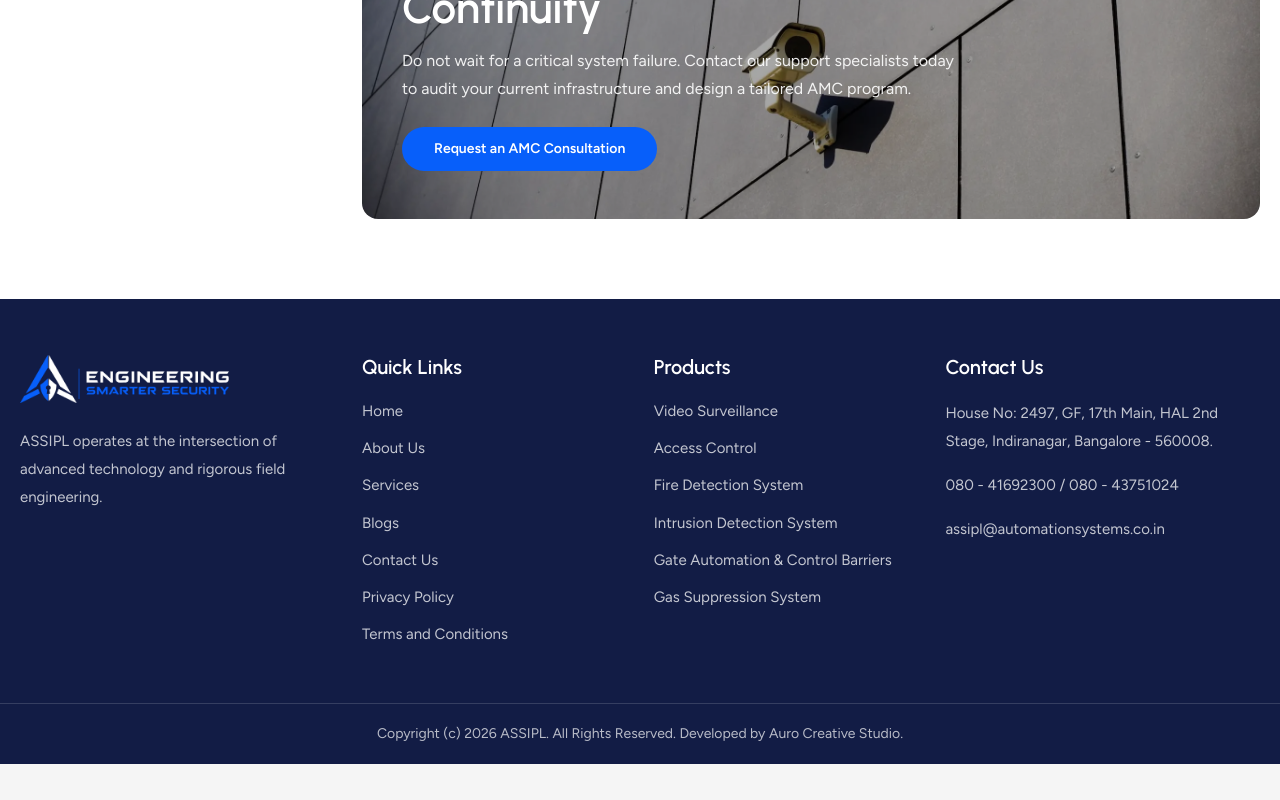
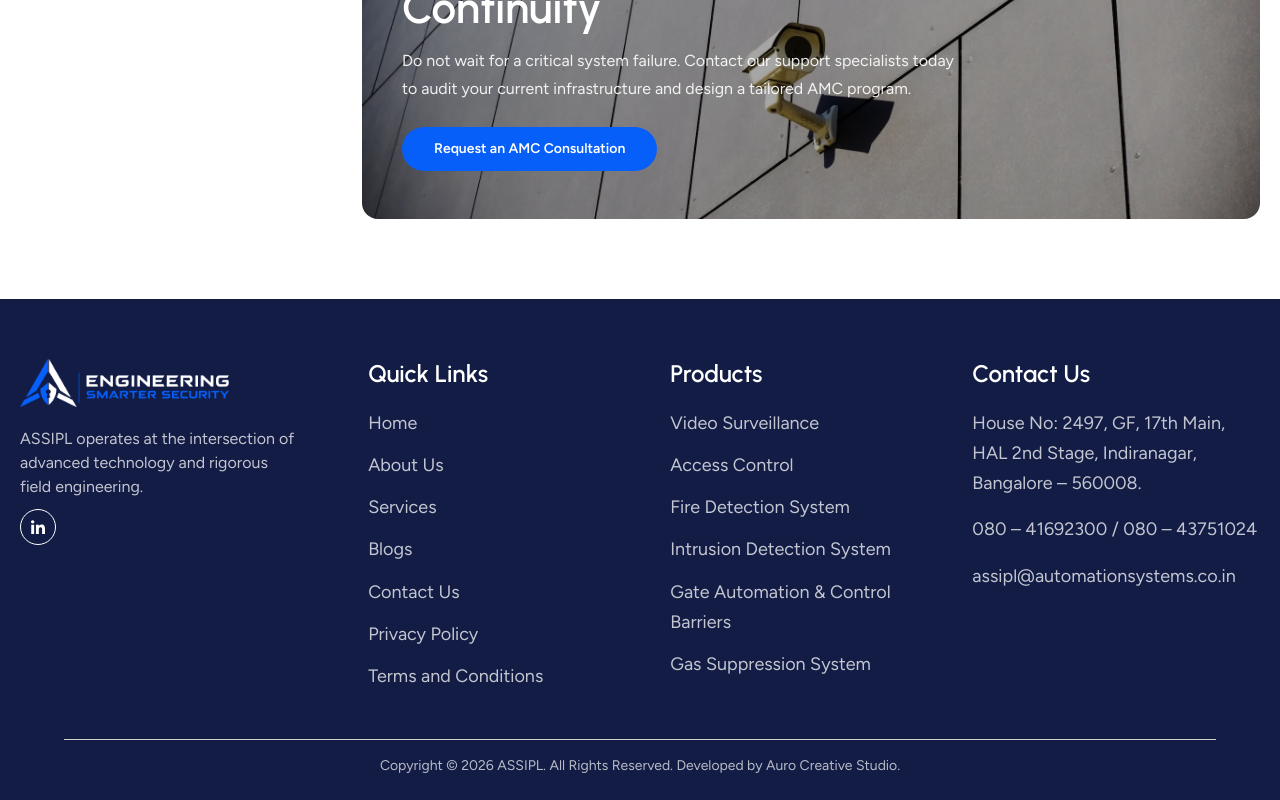
Before and after one commit to Auro-Creative-Studio/assipl-reactjs, a React (Vite) app: page /services/operational-continuity-maintenance in a window 1280 px wide. Shown: the part 3601-4401 px from the top of the page. Before the commit the page ends 4365 px from the top, so only its background shows below. Built offline with nearby package versions, Linux system fonts and the light colour scheme.

Commit message:
feat: enhance Footer and Header components with improved layout and links
Signed-off-by: chozhavendhan7 <chozhacv7@gmail.com>

```diff
--- a/src/components/Footer.jsx
+++ b/src/components/Footer.jsx
@@ -1,38 +1,51 @@
 import { Link } from 'react-router-dom'
-import logo from '../assets/products/video-surveillance-6.png'
+import logo from '../assets/logo-light.png'
+import Reveal from './Reveal'
 
 function Footer() {
+  const currentYear = new Date().getFullYear()
   const quickLinks = [
     { label: 'Home', to: '/' },
-    { label: 'About Us' },
-    { label: 'Services', to: '/services' },
+    { label: 'About Us', to: '/about' },
+    { label: 'Services', to: '/service' },
     { label: 'Blogs' },
-    { label: 'Contact Us' },
+    { label: 'Contact Us', to: '/contact-us' },
     { label: 'Privacy Policy', to: '/privacy-policy' },
     { label: 'Terms and Conditions', to: '/terms-and-conditions' },
   ]
   const products = [
-    'Video Surveillance',
-    'Access Control',
-    'Fire Detection System',
-    'Intrusion Detection System',
-    'Gate Automation & Control Barriers',
-    'Gas Suppression System',
+    { label: 'Video Surveillance', to: '/products/video-surveillance' },
+    { label: 'Access Control' },
+    { label: 'Fire Detection System' },
+    { label: 'Intrusion Detection System' },
+    { label: 'Gate Automation & Control Barriers' },
+    { label: 'Gas Suppression System' },
   ]
 
   return (
     <footer className="mt-auto bg-secondary text-white">
-      <div className="mx-auto grid max-w-[1400px] gap-10 px-5 py-14 md:grid-cols-[1.2fr_1fr_1fr_1.25fr]">
-        <div>
+      <div className="mx-auto grid max-w-7xl gap-18 px-5 pt-15 pb-12 md:grid-cols-[1.2fr_1fr_1fr_1.25fr]">
+        <Reveal>
           <img src={logo} alt="ASSIPL" className="h-12 w-auto object-contain" />
-          <p className="mt-6 max-w-xs text-[15px] leading-7 text-white/75">
+          <p className="mt-5 max-w-xs text-base leading-normal text-white/75">
             ASSIPL operates at the intersection of advanced technology and rigorous field
             engineering.
           </p>
-        </div>
-        <div>
-          <h3 className="mb-5 text-xl font-semibold text-white">Quick Links</h3>
-          <ul className="space-y-3 text-[15px] text-white/75">
+          <a
+            href="https://www.linkedin.com/company/automation-systems-solutions-pvt-ltd/"
+            target="_blank"
+            rel="noreferrer"
+            aria-label="ASSIPL on LinkedIn"
+            className="mt-2.5 flex h-9 w-9 items-center justify-center rounded-full border border-white text-white transition hover:border-primary hover:bg-primary"
+          >
+            <svg className="h-3.5 w-3.5 fill-current" viewBox="0 0 32 32" xmlns="http://www.w3.org/2000/svg">
+              <path d="M3.846 0.427c-2.125 0-3.846 1.723-3.846 3.844 0 2.123 1.72 3.846 3.846 3.846 2.12 0 3.843-1.723 3.843-3.846 0-2.121-1.723-3.844-3.843-3.844zM0.529 11.034h6.632v21.338h-6.632v-21.338zM24.045 10.504c-3.226 0-5.389 1.769-6.275 3.446h-0.089v-2.916h-6.361v21.338h6.626v-10.556c0-2.783 0.53-5.478 3.98-5.478 3.401 0 3.446 3.183 3.446 5.657v10.377h6.627v-11.704c0-5.745-1.24-10.164-7.955-10.164z" />
+            </svg>
+          </a>
+        </Reveal>
+        <Reveal delay={100}>
+          <h3 className="mb-5 text-2xl leading-[1.6] font-medium tracking-[0.015em] text-white">Quick Links</h3>
+          <ul className="space-y-3 text-lg leading-[1.67] text-white/75">
             {quickLinks.map((link) => (
               <li key={link.label}>
                 {link.to ? (
@@ -47,41 +60,62 @@ function Footer() {
               </li>
             ))}
           </ul>
-        </div>
-        <div>
-          <h3 className="mb-5 text-xl font-semibold text-white">Products</h3>
-          <ul className="space-y-3 text-[15px] text-white/75">
+        </Reveal>
+        <Reveal delay={200}>
+          <h3 className="mb-5 text-2xl leading-[1.6] font-medium tracking-[0.015em] text-white">Products</h3>
+          <ul className="space-y-3 text-lg leading-[1.67] text-white/75">
             {products.map((product) => (
-              <li key={product}>
-                <a href="#" className="transition hover:text-white">
-                  {product}
-                </a>
+              <li key={product.label}>
+                {product.to ? (
+                  <Link to={product.to} className="transition hover:text-white">
+                    {product.label}
+                  </Link>
+                ) : (
+                  <a href="#" className="transition hover:text-white">
+                    {product.label}
+                  </a>
+                )}
               </li>
             ))}
           </ul>
-        </div>
-        <div>
-          <h3 className="mb-5 text-xl font-semibold text-white">Contact Us</h3>
-          <div className="space-y-4 text-[15px] leading-7 text-white/75">
-            <p>House No: 2497, GF, 17th Main, HAL 2nd Stage, Indiranagar, Bangalore - 560008.</p>
+        </Reveal>
+        <Reveal delay={300}>
+          <h3 className="mb-5 text-2xl leading-[1.6] font-medium tracking-[0.015em] text-white">Contact Us</h3>
+          <div className="max-w-87.5 space-y-4 text-lg leading-[1.67] text-white/75">
+            <a
+              href="https://maps.app.goo.gl/APLDUrrqLS96XhFi9"
+              target="_blank"
+              rel="noreferrer"
+              className="block transition hover:text-white"
+            >
+              House No: 2497, GF, 17th Main, HAL 2nd Stage, Indiranagar, Bangalore – 560008.
+            </a>
             <p>
               <a href="tel:08041692300" className="hover:text-white">
-                080 - 41692300
+                080 – 41692300
               </a>{' '}
               /{' '}
               <a href="tel:08043751024" className="hover:text-white">
-                080 - 43751024
+                080 – 43751024
               </a>
             </p>
             <a href="mailto:assipl@automationsystems.co.in" className="block hover:text-white">
               assipl@automationsystems.co.in
             </a>
           </div>
-        </div>
+        </Reveal>
       </div>
-      <div className="border-t border-white/15">
-        <div className="mx-auto max-w-[1400px] px-5 py-5 text-center text-sm text-white/70">
-          Copyright (c) 2026 ASSIPL. All Rights Reserved. Developed by Auro Creative Studio.
+      <div className="border-t border-[#D1D1D1] max-w-6xl mx-auto">
+        <div className="mx-auto max-w-350 px-5 pt-4 pb-6 text-center text-sm text-white/70">
+          Copyright © {currentYear} ASSIPL. All Rights Reserved. Developed by{' '}
+          <a
+            href="https://aurocreativestudio.com/"
+            target="_blank"
+            rel="noreferrer"
+            className="transition hover:text-white"
+          >
+            Auro Creative Studio.
+          </a>
         </div>
       </div>
     </footer>
--- a/src/components/Header.jsx
+++ b/src/components/Header.jsx
@@ -1,5 +1,5 @@
 import { ChevronDown, Menu, X } from 'lucide-react'
-import { useState } from 'react'
+import { useEffect, useState } from 'react'
 import { NavLink } from 'react-router-dom'
 import logo from '../assets/logo-dark.png'
 
@@ -45,7 +45,7 @@ function DropdownLink({ href, className, activeClassName, children, onClick }) {
 
 function MobileNavItem({ title, to, links, isOpen, onToggle, onLinkClick }) {
   return (
-    <div className="border-b border-border/30 py-1">
+    <div className="py-1">
       <div className="flex items-center justify-between">
         <NavLink
           to={to}
@@ -63,7 +63,7 @@ function MobileNavItem({ title, to, links, isOpen, onToggle, onLinkClick }) {
           onClick={onToggle}
           aria-expanded={isOpen}
           aria-label={`Toggle ${title} submenu`}
-          className="flex h-7 w-7 flex-none items-center justify-center rounded-full border border-primary text-primary transition"
+          className="flex h-7 w-7 flex-none items-center justify-center rounded-full border border-text text-text transition"
         >
           <ChevronDown className={`h-4 w-4 transition-transform ${isOpen ? 'rotate-180' : ''}`} aria-hidden="true" />
         </button>
@@ -93,6 +93,11 @@ function MobileNavItem({ title, to, links, isOpen, onToggle, onLinkClick }) {
 function Header() {
   const [mobileOpen, setMobileOpen] = useState(false)
   const [openSection, setOpenSection] = useState(null)
+  const [isLoaded, setIsLoaded] = useState(false)
+
+  useEffect(() => {
+    setIsLoaded(true)
+  }, [])
 
   const linkClass = ({ isActive }) =>
     `px-[15px] py-2 text-[15px] font-semibold capitalize leading-[1.43] transition ${
@@ -110,7 +115,11 @@ function Header() {
 
   return (
     <header className="absolute left-0 right-0 top-8 z-20 px-5">
-      <nav className="mx-auto flex min-h-16 max-w-282 items-center gap-6 rounded-full bg-white/75 px-5 py-3 shadow-sm backdrop-blur">
+      <nav
+        className={`mx-auto flex min-h-16 max-w-282 items-center gap-6 rounded-full bg-white/75 px-5 py-3 shadow-sm backdrop-blur transition-all duration-700 ease-out ${
+          isLoaded ? 'translate-y-0 opacity-100' : '-translate-y-10 opacity-0'
+        }`}
+      >
         <NavLink
           to="/"
           className="flex w-[20%] min-w-40 items-center"
@@ -227,7 +236,7 @@ function Header() {
             type="button"
             onClick={closeMobileMenu}
             aria-label="Close menu"
-            className="flex h-9 w-9 flex-none items-center justify-center rounded-md bg-secondary text-white"
+            className="flex h-9 w-9 flex-none items-center justify-center rounded-md bg-black text-white"
           >
             <X className="h-5 w-5" aria-hidden="true" />
           </button>
@@ -238,7 +247,7 @@ function Header() {
             to="/"
             onClick={closeMobileMenu}
             className={({ isActive }) =>
-              `block border-b border-border/30 py-3 text-[16px] font-semibold transition ${
+              `block py-3 text-[16px] font-semibold transition ${
                 isActive ? 'text-primary' : 'text-nav hover:text-primary'
               }`
             }
@@ -273,7 +282,7 @@ function Header() {
             to="/process"
             onClick={closeMobileMenu}
             className={({ isActive }) =>
-              `block border-b border-border/30 py-3 text-[16px] font-semibold transition ${
+              `block py-3 text-[16px] font-semibold transition ${
                 isActive ? 'text-primary' : 'text-nav hover:text-primary'
               }`
             }
```
